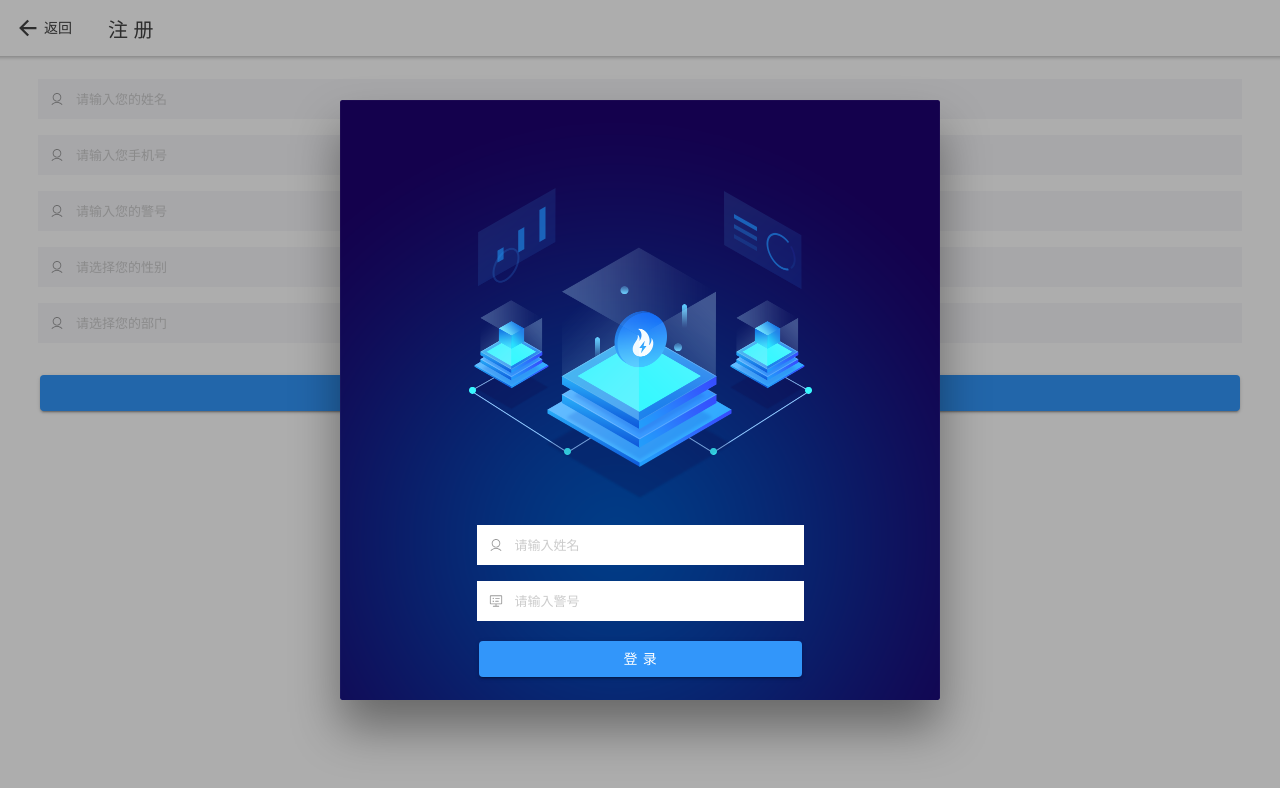
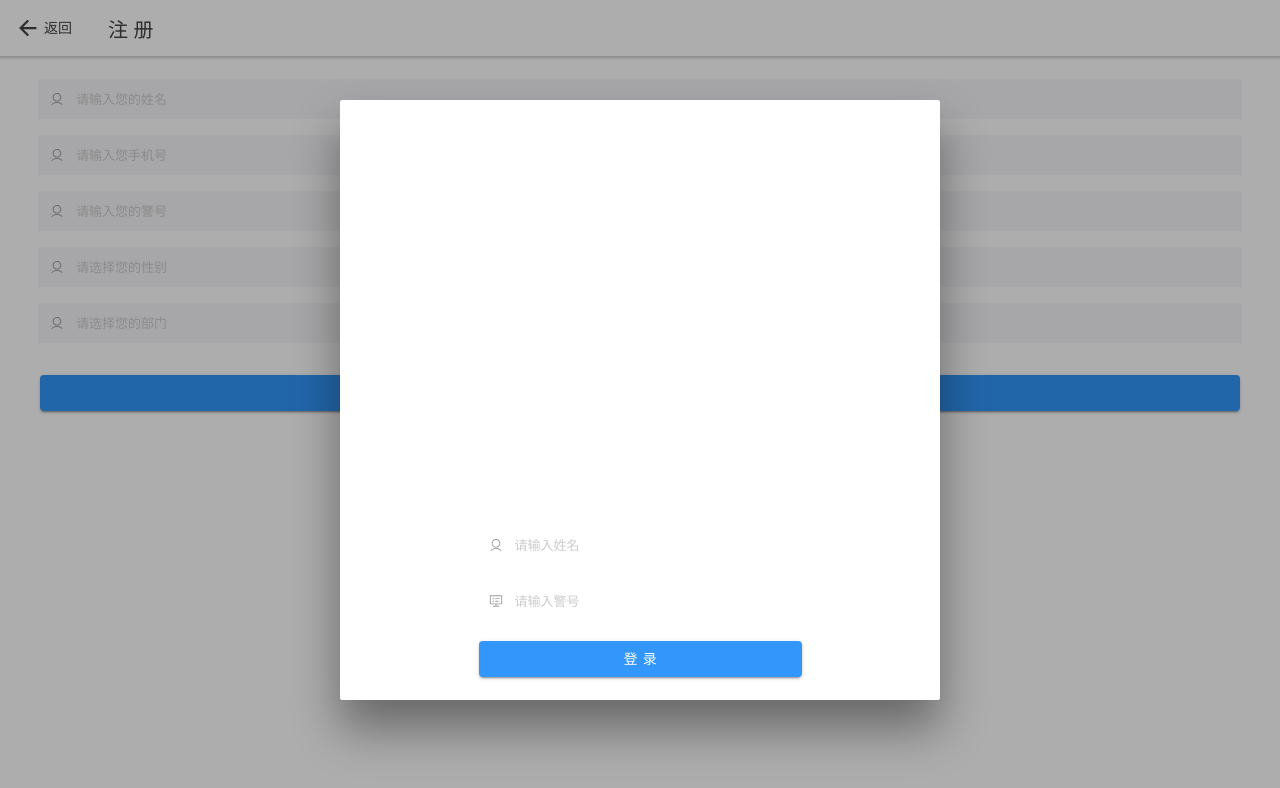
Before and after one commit to lafeillou/LeihuoWebApp, a React (Create React App) app: page /register in a window 1280 px wide. Shown: the top 788 px of the page. Built offline with nearby package versions, Linux system fonts and the light colour scheme.

Commit message:
npm run eject

```diff
--- a/package.json
+++ b/package.json
@@ -26,6 +26,7 @@
     "react-router": "^5.2.0",
     "react-router-dom": "^5.2.0",
     "react-scripts": "4.0.2",
+    "resolve-url-loader": "^4.0.0",
     "sass": "^1.35.0",
     "sass-loader": "^12.1.0",
     "typescript": "^4.1.3",
--- a/public/index.html
+++ b/public/index.html
@@ -2,7 +2,7 @@
 <html lang="en">
   <head>
     <meta charset="utf-8" />
-    <title>Ionic App</title>
+    <title>雷火Web App</title>
 
     <base href="/" />
 
@@ -16,7 +16,11 @@
 
     <link rel="manifest" href="%PUBLIC_URL%/manifest.json" />
 
-    <link rel="shortcut icon" type="image/png" href="%PUBLIC_URL%/assets/icon/favicon.png" />
+    <link
+      rel="shortcut icon"
+      type="image/png"
+      href="%PUBLIC_URL%/assets/icon/favicon.png"
+    />
 
     <!-- add to homescreen for ios -->
     <meta name="apple-mobile-web-app-capable" content="yes" />
@@ -27,5 +31,4 @@
   <body>
     <div id="root"></div>
   </body>
-
 </html>
--- a/src/components/LoginModal.scss
+++ b/src/components/LoginModal.scss
@@ -1,7 +1,6 @@
 .custom-login-modal {
   .ion-page {
-    background: url("http://localhost:3000/assets/images/login_img_bg@2x.png")
-      no-repeat 0 0;
+    // background: url("assets/images/login_img_bg@2x.png") no-repeat 0 0;
     background-size: cover;
     display: flex;
     align-items: center;
@@ -11,8 +10,7 @@
   .login-modal-wrap {
     width: 343px;
     min-height: 313px;
-    background: url("http://localhost:3000/assets/images/login_img_top@2x.png")
-      no-repeat 0 44px;
+    // background: url("assets/images/login_img_top@2x.png") no-repeat 0 44px;
     background-size: 100% auto;
     flex: none;
     margin-top: 44px;
```
Also changed, not shown: 1 other file (tests, documents, lock files or other folders).
